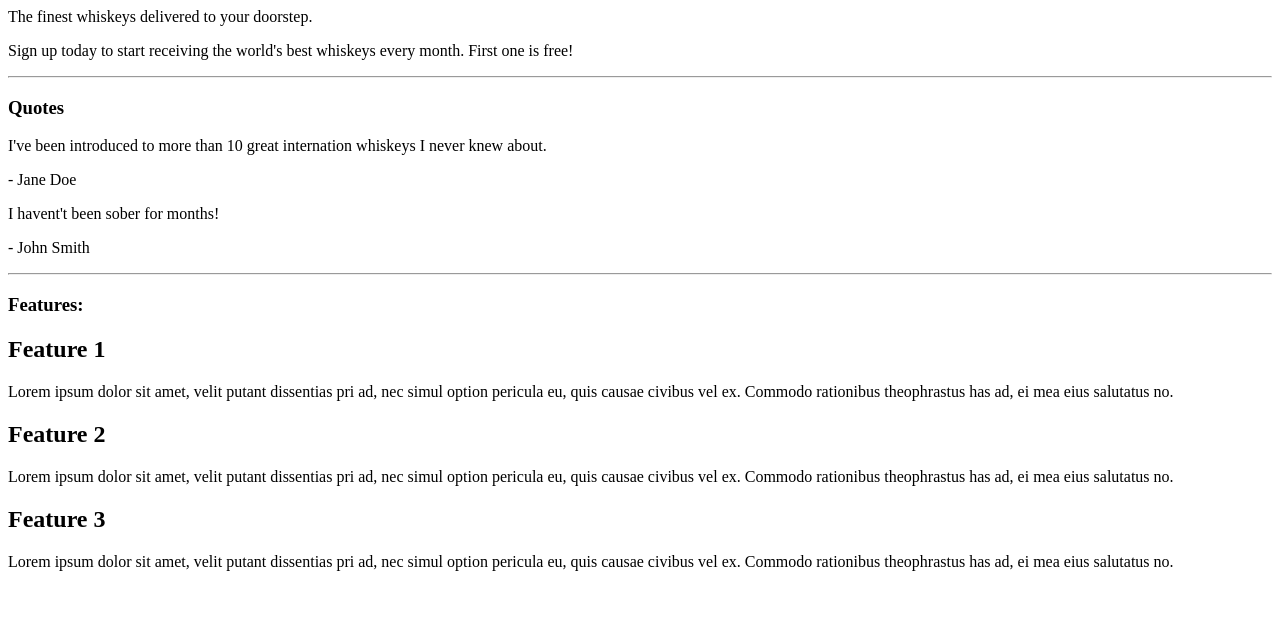
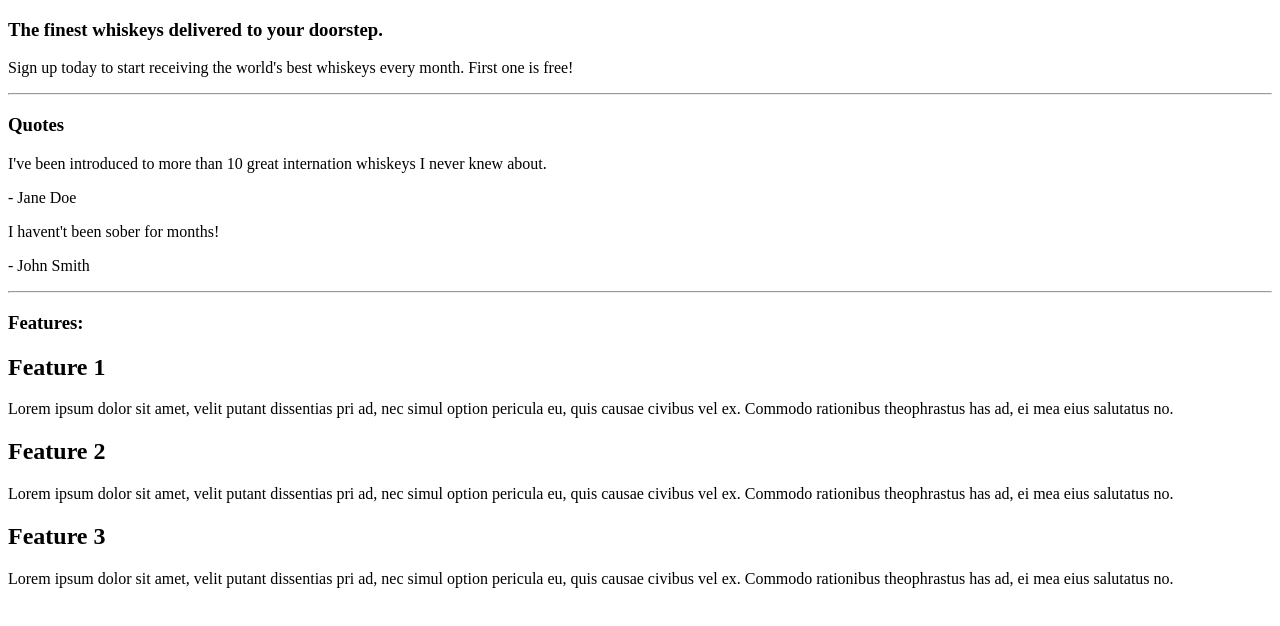
Before and after one commit to adam181189/Whiskey-Drop, a plain HTML site: page index.html in a window 1280 px wide. Drawn offline with Linux system fonts and the light colour scheme.

Commit message:
corrections

```diff
--- a/index.html
+++ b/index.html
@@ -8,8 +8,8 @@
 <body>
 <article class="container">
     <!-- Callout -->
-    <section class="callout"
-        <h1 >The finest whiskeys delivered to your doorstep.</h1>
+    <section class="callout">
+        <h1> The finest whiskeys delivered to your doorstep.</h1>
          <p>Sign up today to start receiving the world's best whiskeys every month. First one is free!</p>
     </section>
     <!-- /.Callout -->
```
